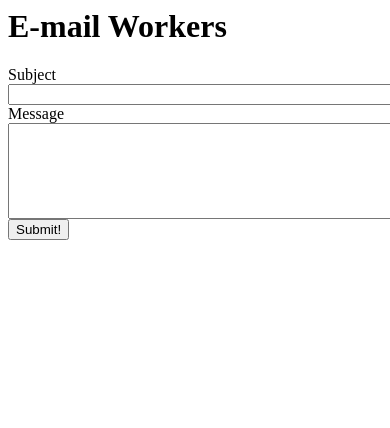
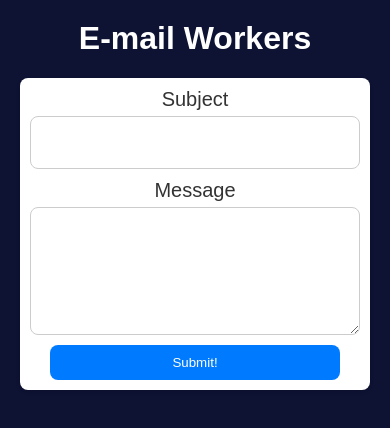
Before and after one commit to FreymundDeveloper/Email-Workers, a plain HTML site: page web/index.html in a window 390 px wide. Drawn offline with Linux system fonts and the light colour scheme.

Commit message:
Layout Improvement

```diff
--- a/web/css/style.css
+++ b/web/css/style.css
@@ -1,7 +1,76 @@
+body {
+    font-family: Arial, sans-serif;
+    margin: 0;
+    padding: 0;
+    background-color: #0e1233;
+}
+
+.container {
+    max-width: 600px;
+    margin: 0 auto;
+    padding: 20px;
+}
+
+h1 {
+    text-align: center;
+    color: #fff;
+}
+
+form {
+    background-color: #fff;
+    padding: 20px;
+    border-radius: 8px;
+    box-shadow: 0 2px 4px rgba(0, 0, 0, 0.1);
+}
+
 label {
     display: block;
+    margin-bottom: 5px;
+    color: #333;
 }
 
-textarea, input {
-    width: 400px;
+input[type="text"],
+textarea {
+    width: 100%;
+    padding: 10px;
+    margin-bottom: 10px;
+    border: 1px solid #ccc;
+    border-radius: 8px;
+    box-sizing: border-box;
 }
+
+button {
+    background-color: #007bff;
+    color: #fff;
+    padding: 10px 20px;
+    border: none;
+    border-radius: 8px;
+    cursor: pointer;
+}
+
+button:hover {
+    background-color: #0056b3;
+}
+
+@media (max-width: 500px) {
+    form {
+        padding: 10px;
+    }
+
+    label {
+        display: flex;
+        justify-content: center;
+        font-size: 20px;
+    }
+
+    input[type="text"],
+    textarea {
+        padding: 18px;
+    }
+
+    button {
+        display: block;
+        margin: 0 auto;
+        width: calc(100% - 40px);
+    }
+}
--- a/web/index.html
+++ b/web/index.html
@@ -1,6 +1,8 @@
 <html>
     <head>
         <meta charset='uft-8'>
+        <meta http-equiv="X-UA-Compatible" content="IE=edge">
+        <meta name="viewport" content="width=device-width, initial-scale=1.0">
 
         <title>E-mail Workers</title>
 
```
